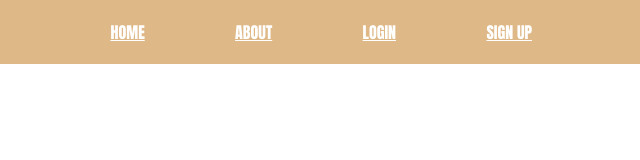
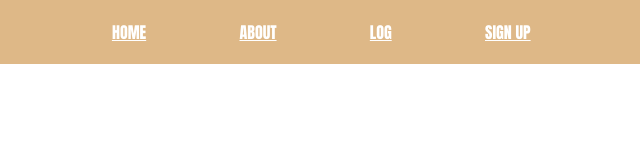
Before and after one commit to ABinaya1999/front_end, a plain HTML site: page index.html in a window 1280 px wide. Shown: the full height of the page, 535-1175 px from the left. Drawn offline with Linux system fonts and the light colour scheme.

Commit message:
Second commit

```diff
--- a/index.html
+++ b/index.html
@@ -21,7 +21,7 @@
                 <a href="#">About</a>
             </li>
             <li>
-                <a href="#">login</a>
+                <a href="#">log</a>
             </li>
             <li>
                 <a href="#">sign up</a>
```
